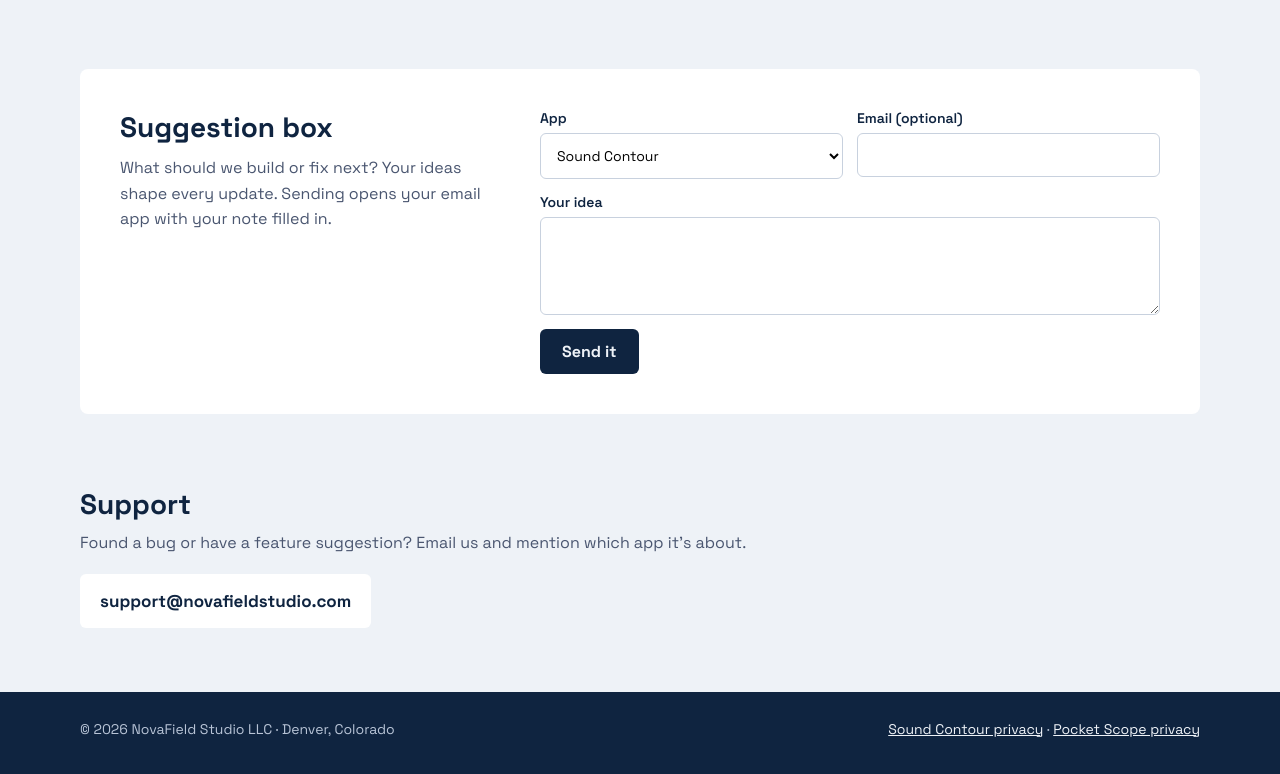
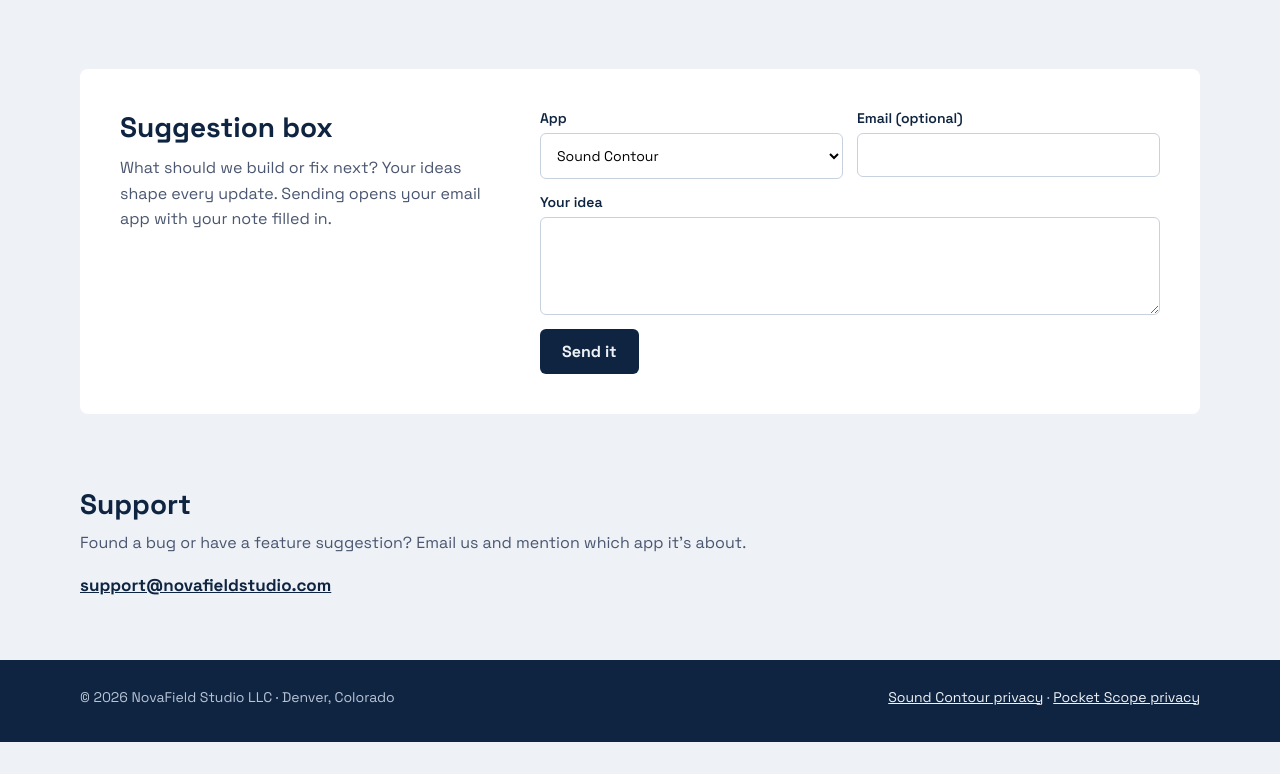
Before and after one commit to SpiritOfJinn/novafieldstudio-site, a plain HTML site: page index.html in a window 1280 px wide. Shown: the part 1015-1789 px from the top of the page. After the commit the page ends 1757 px from the top, so only its background shows below. Drawn offline with Linux system fonts and the light colour scheme.

Commit message:
Update index.html

```diff
--- a/index.html
+++ b/index.html
@@ -81,7 +81,7 @@ a{color:#0F2440}a:hover{color:#08162A}
 <section id="support" style="padding-bottom: 64px">
 <h2 style="margin: 0 0 8px; font-size: 28px">Support</h2>
 <p style="margin: 0 0 18px; color: #4A5670; line-height: 1.6">Found a bug or have a feature suggestion? Email us and mention which app it's about.</p>
-<a href="mailto:support@novafieldstudio.com" style="display: inline-block; background: #FFFFFF; border-radius: 6px; padding: 16px 20px; text-decoration: none; font-size: 17px; font-weight: 700">support@novafieldstudio.com</a>
+<a href="mailto:support@novafieldstudio.com" style="font-size: 17px; font-weight: 700">support@novafieldstudio.com</a>
 </section>
 </div>
 <footer style="background: #0F2440; color: #B8C4D6">
```
